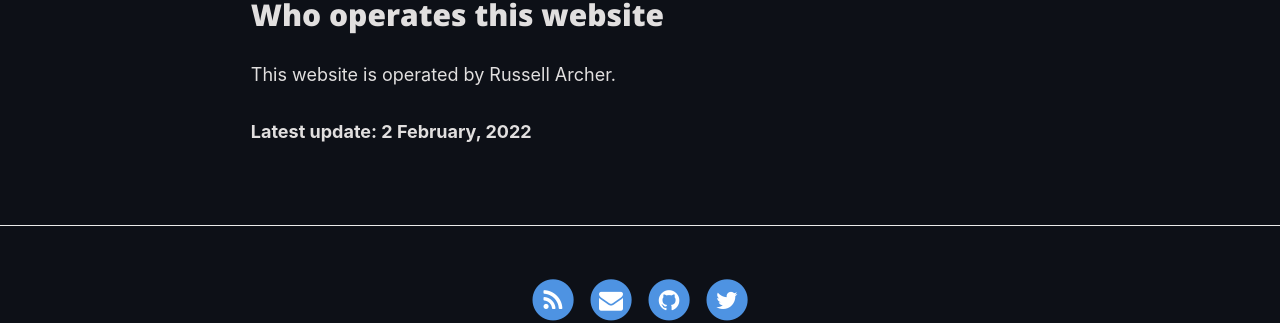
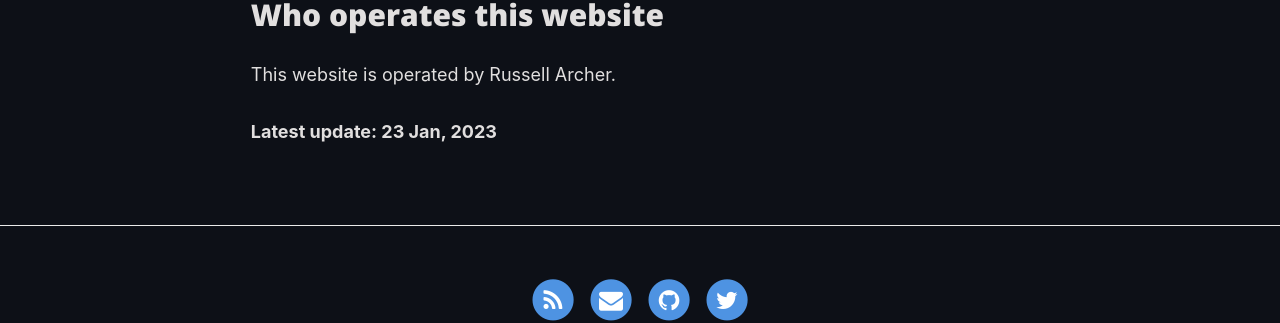
Before and after one commit to russell-archer/russell-archer.github.io, a Jekyll site: the page built from privacy.md, in a window 1280 px wide and 900 px high, scrolled down 739 px. Shown: the part 472-795 px from the top of the window. Built offline with Jekyll 4.4.1, drawn with Linux system fonts in a browser that asks for light colours; nearby versions of some CDN libraries.

```diff
--- a/privacy.md
+++ b/privacy.md
@@ -25,4 +25,4 @@
 
 This website is operated by Russell Archer.
 
-**Latest update: 2 February, 2022**
+**Latest update: 23 Jan, 2023**
```
Also changed, not shown: img/mac-device0.png, img/young-woman-3718532.pxd/QuickLook/Icon.webp (added), img/young-woman-3718532.pxd/QuickLook/Thumbnail.webp (added), 10 other files.
